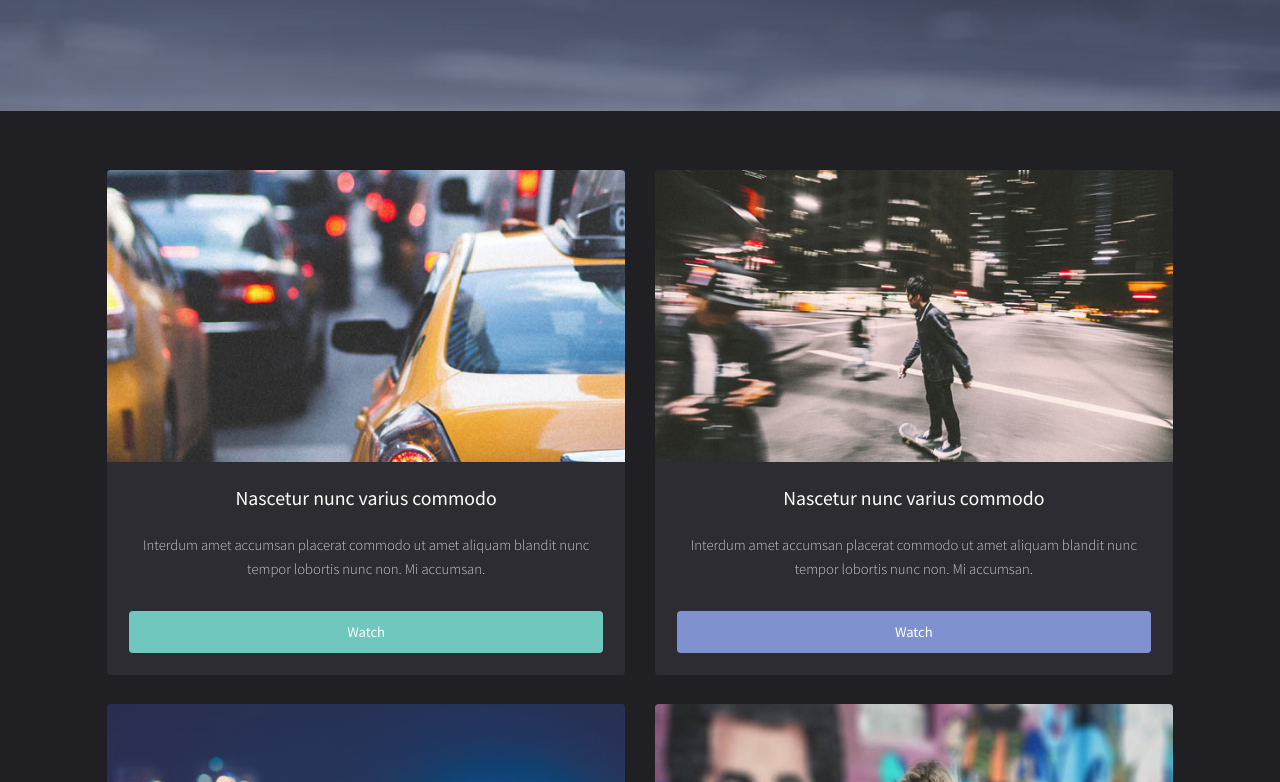
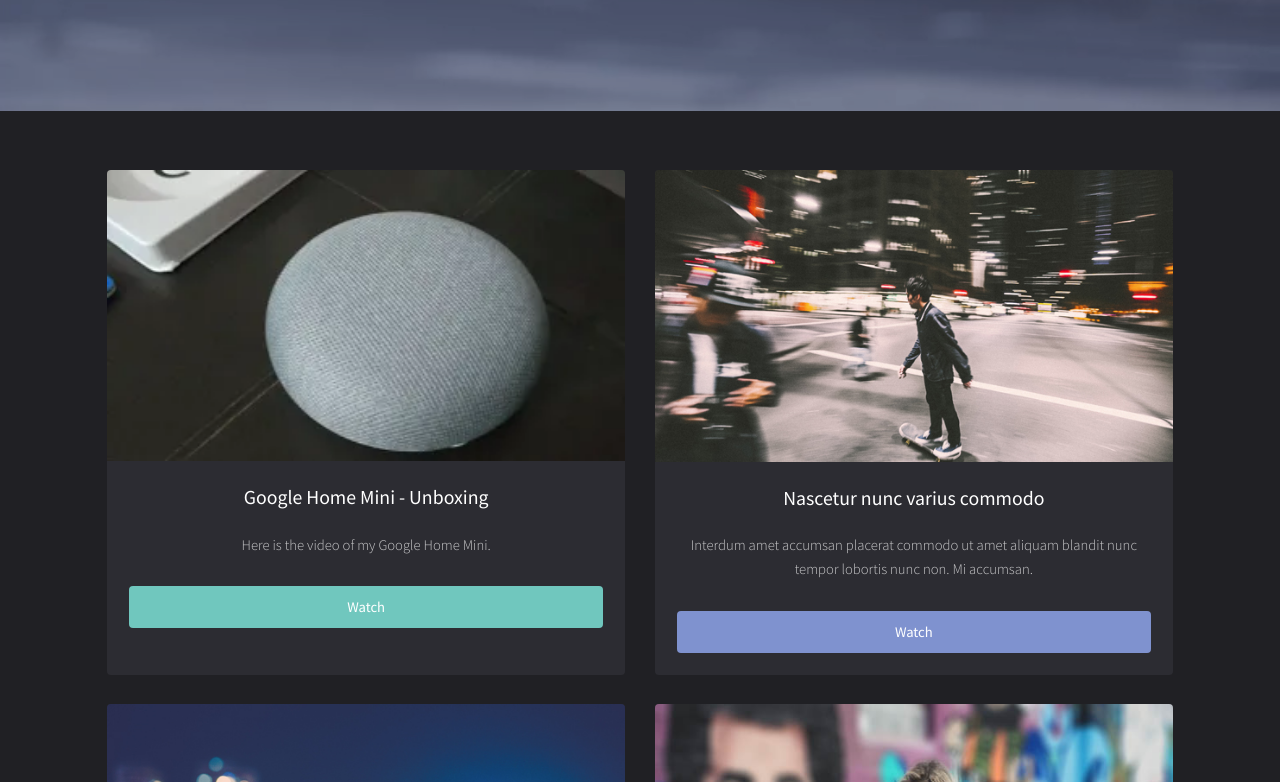
Before and after one commit to pratikksinha/pratik-blog, a plain HTML site: page index.html in a window 1280 px wide. Shown: the part 449-1231 px from the top of the page. Drawn offline with Linux system fonts and the light colour scheme.

Commit message:
added vid link
added vid link

```diff
--- a/index.html
+++ b/index.html
@@ -38,11 +38,11 @@
 						<div class="thumbnails">
 
 							<div class="box">
-								<a href="https://youtu.be/s6zR2T9vn2c" class="image fit"><img src="images/pic01.jpg" alt="" /></a>
+								<a href="https://youtu.be/dg9TKMvt8W8" class="image fit"><img src="images/mq3.webp" alt="" /></a>
 								<div class="inner">
-									<h3>Nascetur nunc varius commodo</h3>
-									<p>Interdum amet accumsan placerat commodo ut amet aliquam blandit nunc tempor lobortis nunc non. Mi accumsan.</p>
-									<a href="https://youtu.be/s6zR2T9vn2c" class="button fit" data-poptrox="youtube,800x400">Watch</a>
+									<h3>Google Home Mini - Unboxing</h3>
+									<p>Here is the video of my Google Home Mini.</p>
+									<a href="https://youtu.be/dg9TKMvt8W8" class="button fit" data-poptrox="youtube,800x400">Watch</a>
 								</div>
 							</div>
 
```
Also changed, not shown: images/mq3.webp (added).
